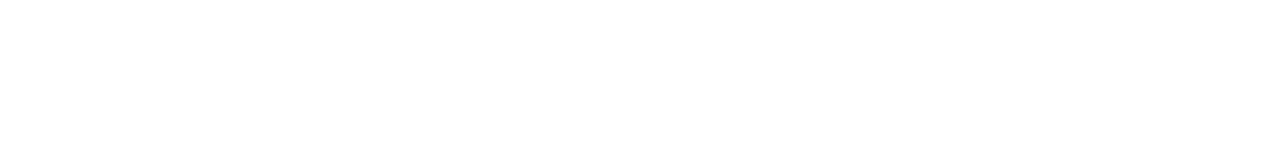
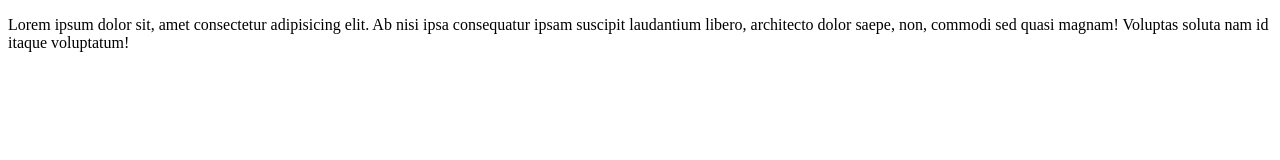
Before and after one commit to PhyoWunnaLin/san-kyi-tr, a plain HTML site: page index.html in a window 1280 px wide. Drawn offline with Linux system fonts and the light colour scheme.

Commit message:
add header dev 1

```diff
--- a/index.html
+++ b/index.html
@@ -7,6 +7,8 @@
     <title>Document</title>
 </head>
 <body>
-
+    <header>
+        <p>Lorem ipsum dolor sit, amet consectetur adipisicing elit. Ab nisi ipsa consequatur ipsam suscipit laudantium libero, architecto dolor saepe, non, commodi sed quasi magnam! Voluptas soluta nam id itaque voluptatum!</p>
+    </header>
 </body>
 </html>
```
